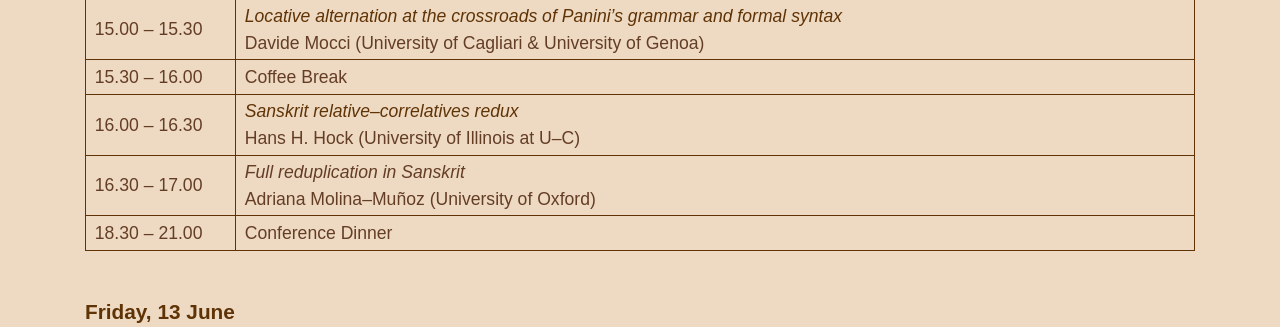
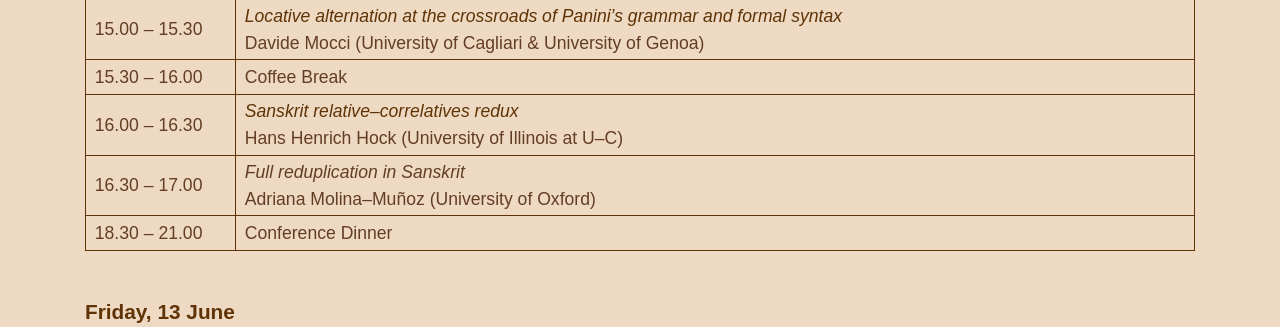
Before and after one commit to linguindic/linguindic-website, a Django app: page /conference/programme/ in a window 1280 px wide. Shown: the part 1403-1730 px from the top of the page. Run offline with Django 4.2, Linux system fonts and the light colour scheme; parts of the project's set-up code (start-up, migrations or seed data) failed here and were passed over.

Commit message:
updated a name in programme and pdf

```diff
--- a/django/general/templates/general/conference-programme.html
+++ b/django/general/templates/general/conference-programme.html
@@ -113,7 +113,7 @@
                     <td>
                         <em><a href="{% static 'documents/conference_2025_programme/abstracts/sanskrit_relative_correlatives_redux.pdf' %}" target="_blank">Sanskrit relative–correlatives redux</a></em>
                         <br>
-                        Hans H. Hock (University of Illinois at U–C)
+                        Hans Henrich Hock (University of Illinois at U–C)
                     </td>
                 </tr>
                 <tr>
```
Also changed, not shown: 1 other file.
